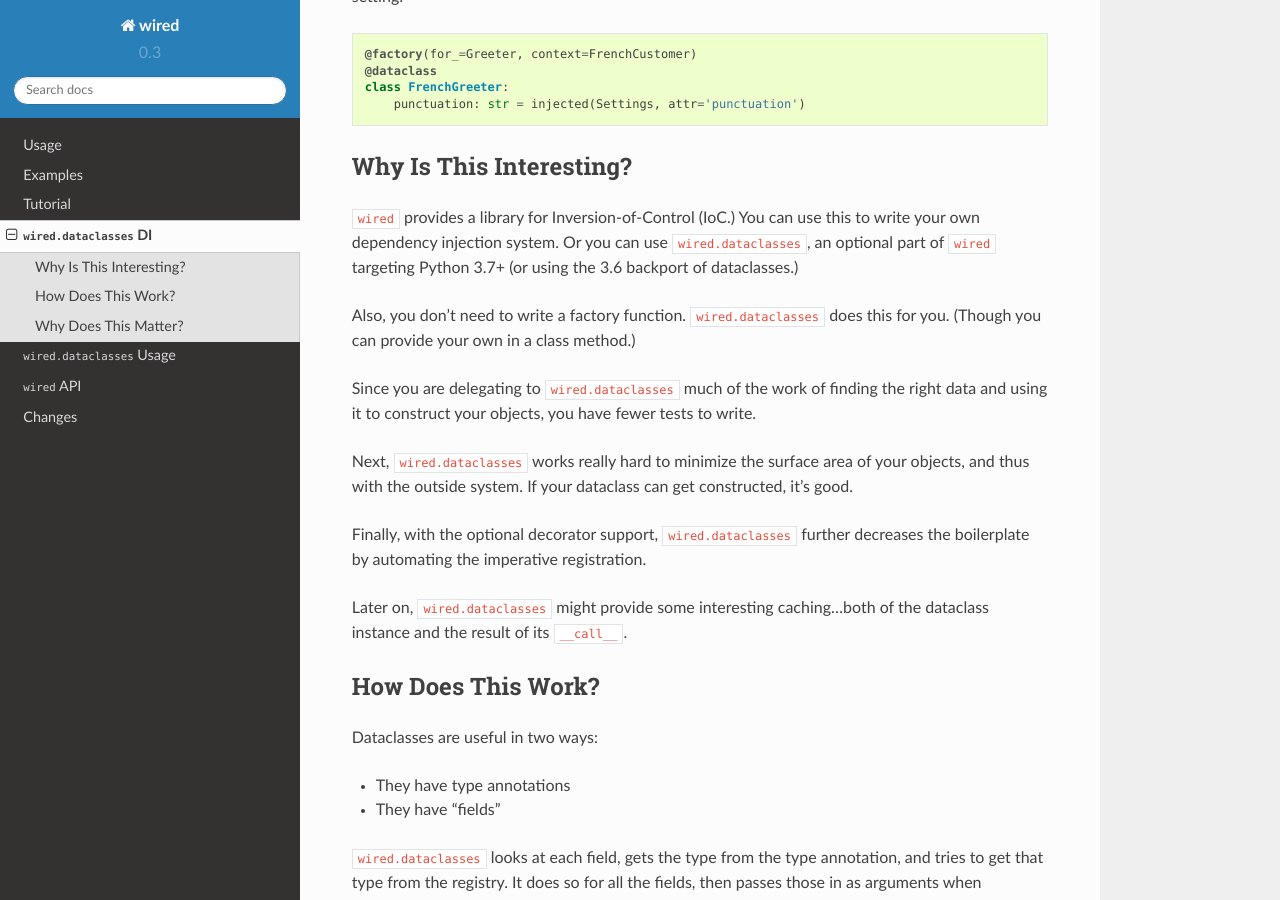
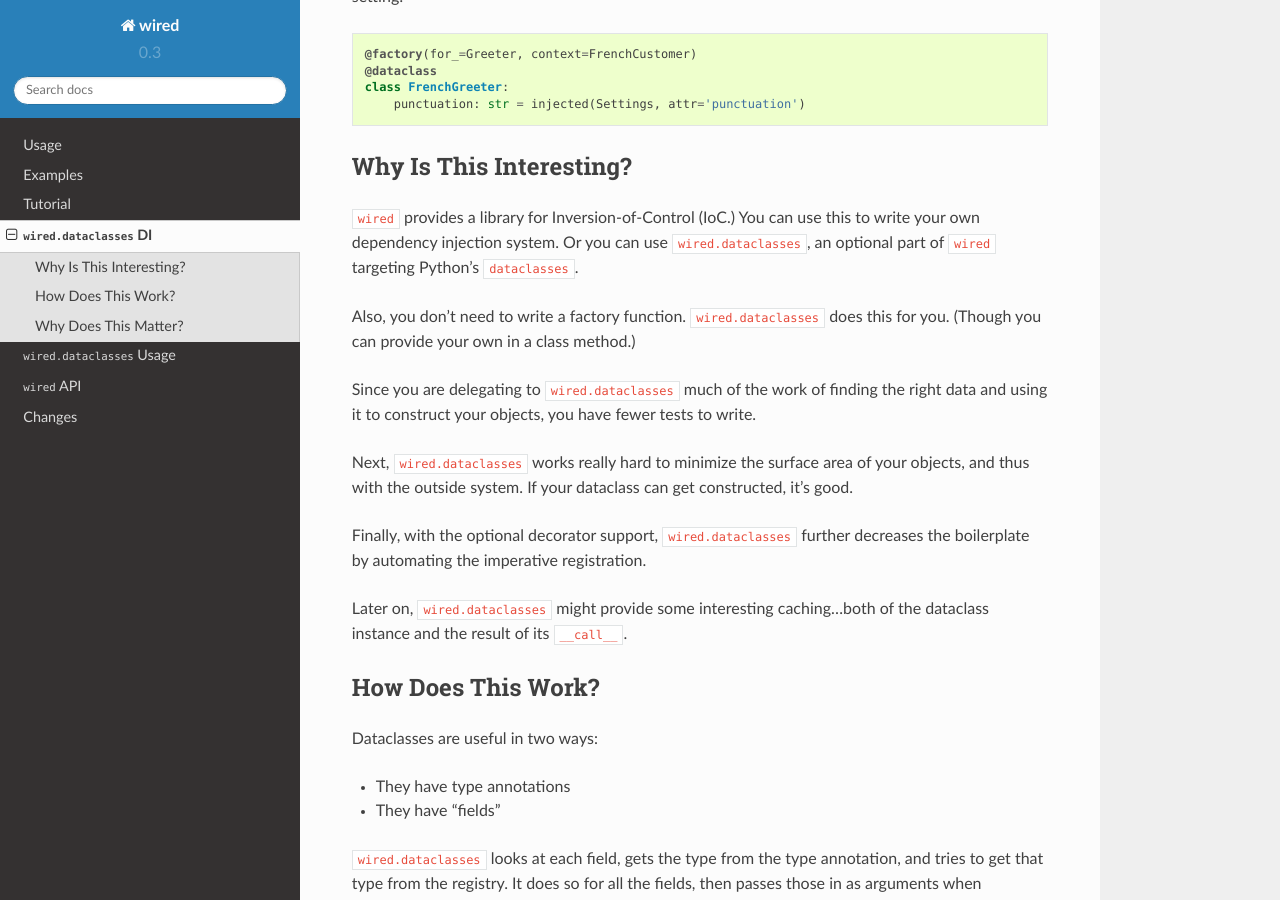
Before and after one commit to mmerickel/wired, a Sphinx documentation site: the page built from docs/dc/index.rst, in a window 1280 px wide and 900 px high, scrolled down 560 px. Built offline with Sphinx 7.4.7 and the Read the Docs theme 2.0.0, drawn with Linux system fonts in a browser that asks for light colours.

Commit message:
drop py37, add py312

```diff
--- a/CHANGES.rst
+++ b/CHANGES.rst
@@ -1,9 +1,9 @@
 unreleased
 ==========
 
-- Drop Python 3.5, and 3.6.
+- Drop Python 3.5, 3.6, and 3.7.
 
-- Add Python 3.9, 3.10, 3.11.
+- Add Python 3.9, 3.10, 3.11, and 3.12.
 
 0.3 (2020-11-29)
 ================
--- a/docs/conf.py
+++ b/docs/conf.py
@@ -1,5 +1,4 @@
 #!/usr/bin/env python
-# -*- coding: utf-8 -*-
 # flake8: noqa
 #
 # wired documentation build configuration file, created by
@@ -65,8 +64,8 @@
 master_doc = 'index'
 
 # General information about the project.
-project = u'wired'
-copyright = u'2018, Michael Merickel'
+project = 'wired'
+copyright = '2018, Michael Merickel'
 
 # The version info for the project you're documenting, acts as replacement
 # for |version| and |release|, also used in various other places throughout
@@ -210,8 +209,8 @@
     (
         'index',
         'wired.tex',
-        u'wired Documentation',
-        u'Michael Merickel',
+        'wired Documentation',
+        'Michael Merickel',
         'manual',
     )
 ]
@@ -241,7 +240,7 @@
 
 # One entry per manual page. List of tuples
 # (source start file, name, description, authors, manual section).
-man_pages = [('index', 'wired', u'wired Documentation', [u'Michael Merickel'], 1)]
+man_pages = [('index', 'wired', 'wired Documentation', ['Michael Merickel'], 1)]
 
 # If true, show URL addresses after external links.
 # man_show_urls = False
@@ -256,8 +255,8 @@
     (
         'index',
         'wired',
-        u'wired Documentation',
-        u'Michael Merickel',
+        'wired Documentation',
+        'Michael Merickel',
         'wired',
         'One line description of project.',
         'Miscellaneous',
--- a/docs/dc/index.rst
+++ b/docs/dc/index.rst
@@ -40,7 +40,7 @@
 Why Is This Interesting?
 ========================
 
-``wired`` provides a library for Inversion-of-Control (IoC.) You can use this to write your own dependency injection system. Or you can use ``wired.dataclasses``, an optional part of ``wired`` targeting Python 3.7+ (or using the 3.6 backport of dataclasses.)
+``wired`` provides a library for Inversion-of-Control (IoC.) You can use this to write your own dependency injection system. Or you can use ``wired.dataclasses``, an optional part of ``wired`` targeting Python's ``dataclasses``.
 
 Also, you don't need to write a factory function. ``wired.dataclasses`` does this for you. (Though you can provide your own in a class method.)
 
--- a/readthedocs.yml
+++ b/readthedocs.yml
@@ -5,7 +5,7 @@
 
 # Optionally set the version of Python and requirements required to build your docs
 python:
-  version: '3.7'
+  version: '3.8'
   install:
     - method: pip
       path: .
--- a/setup.cfg
+++ b/setup.cfg
@@ -24,11 +24,11 @@
     License :: OSI Approved :: MIT License
     Natural Language :: English
     Programming Language :: Python :: 3
-    Programming Language :: Python :: 3.7
     Programming Language :: Python :: 3.8
     Programming Language :: Python :: 3.9
     Programming Language :: Python :: 3.10
     Programming Language :: Python :: 3.11
+    Programming Language :: Python :: 3.12
     Programming Language :: Python :: Implementation :: CPython
     Programming Language :: Python :: Implementation :: PyPy
 
@@ -40,7 +40,7 @@
 install_requires =
     zope.interface
 include_package_data = True
-python_requires = >=3.7
+python_requires = >=3.8
 
 [options.packages.find]
 where = src
```
Also changed, not shown: 4 other files.
